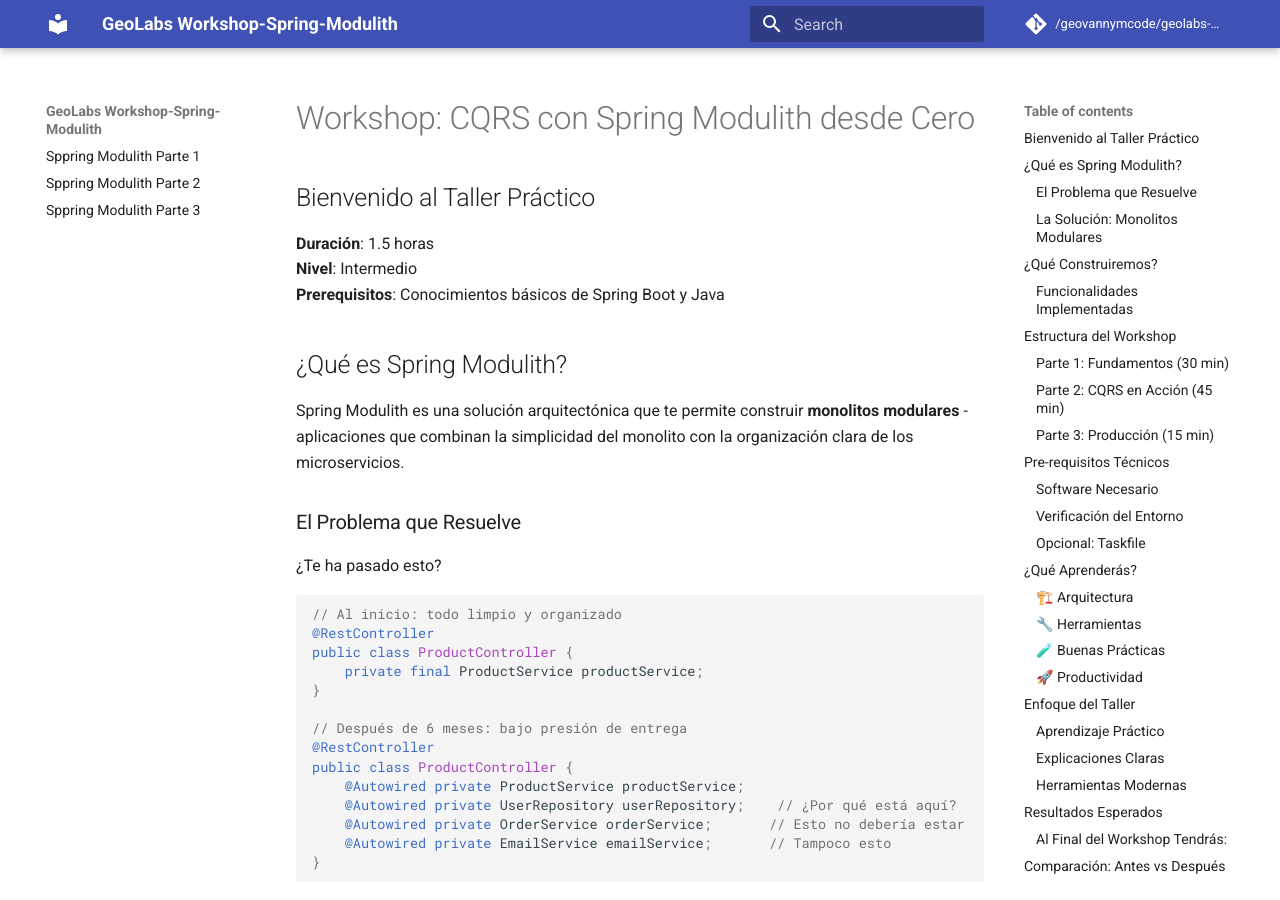
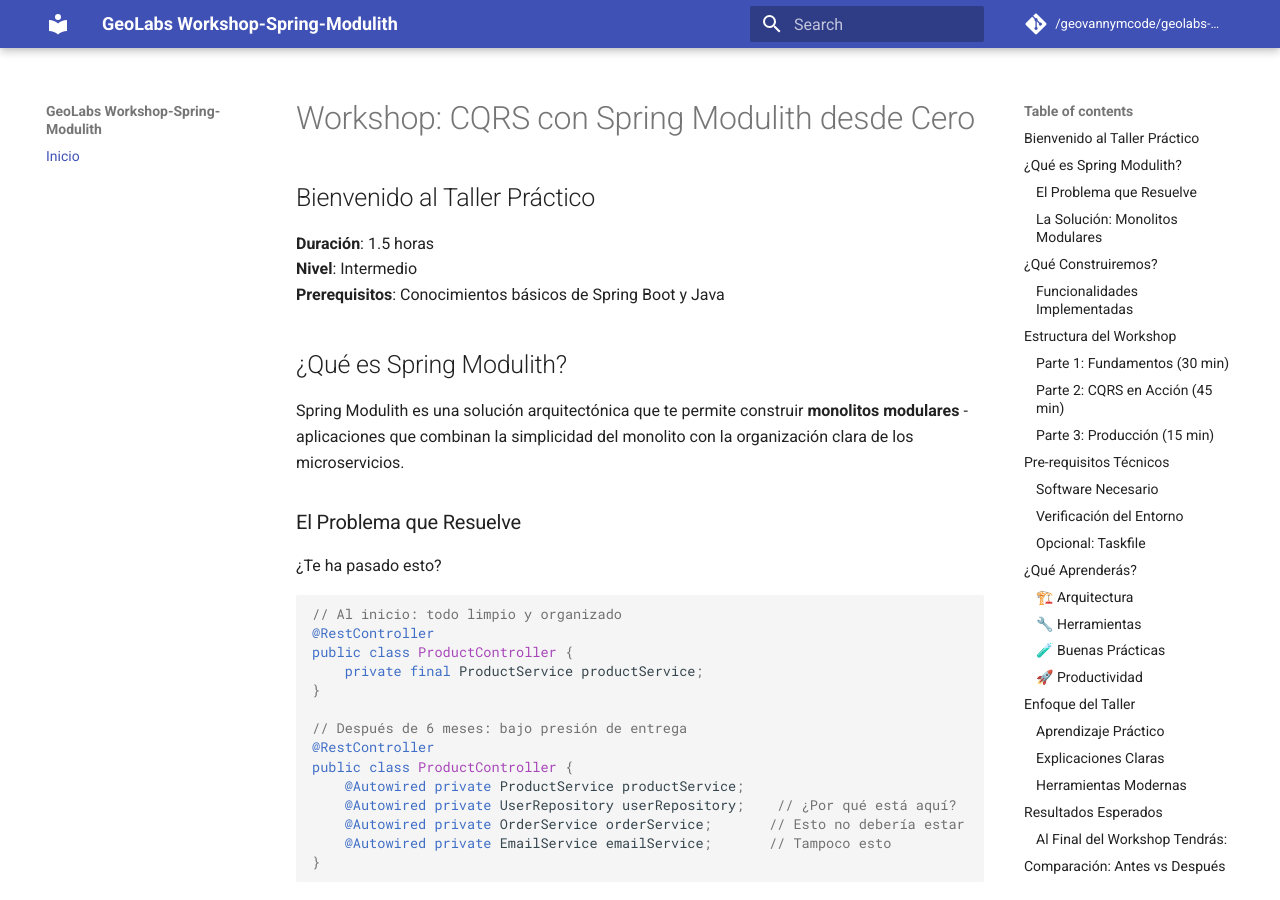
Before and after one commit to geovannymcode/geolabs-spring-modulith.github.io, an MkDocs documentation site: the page built from docs/index.md, in a window 1280 px wide and 900 px high. Built offline with MkDocs 1.6.1 and Material for MkDocs 9.7.7, drawn with Linux system fonts in a browser that asks for light colours; comment, search, counter and statistics services are not loaded; some of the changed lines change nothing that is shown.

Commit message:
Commit retroactivo

```diff
--- a/mkdocs.yml
+++ b/mkdocs.yml
@@ -13,10 +13,10 @@
 theme:
   name: material
 nav:
-  #- Inicio: index.md
-  - Sppring Modulith Parte 1: spring_modulith_part_1.md
-  - Sppring Modulith Parte 2: spring_modulith_part_2.md
-  - Sppring Modulith Parte 3: spring_modulith_part_3.md
+  - Inicio: index.md
+  #- Sppring Modulith Parte 1: spring_modulith_part_1.md
+  #- Sppring Modulith Parte 2: spring_modulith_part_2.md
+  #- Sppring Modulith Parte 3: spring_modulith_part_3.md
 
 # Customization
 extra:
```
